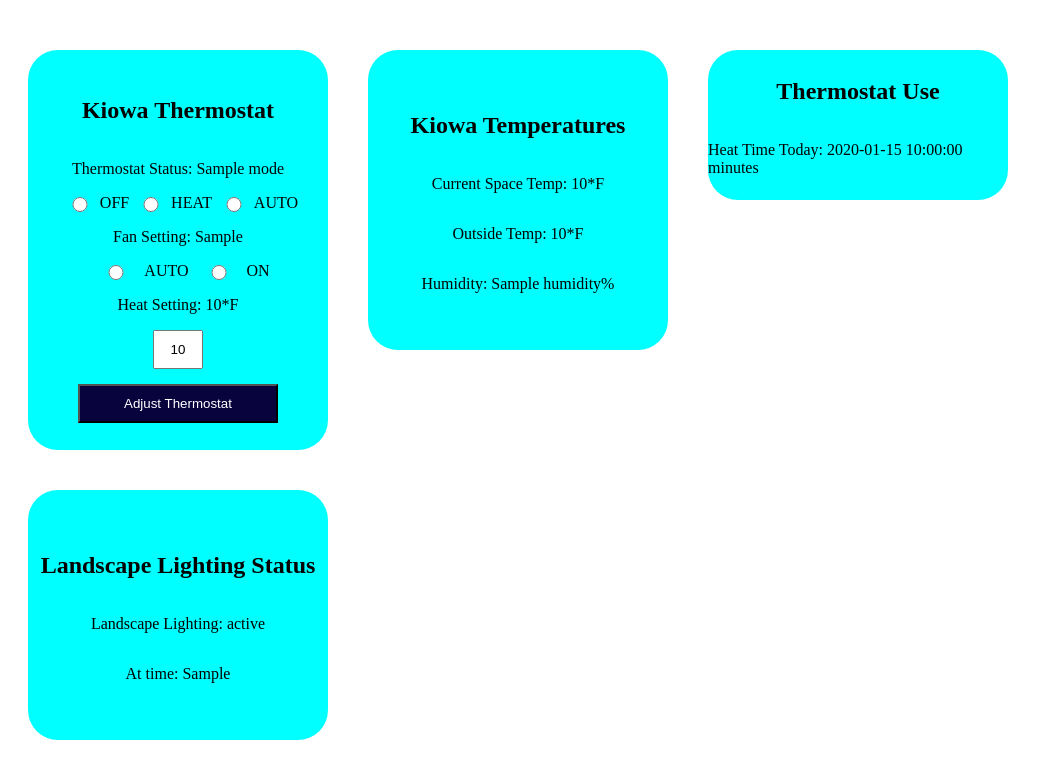
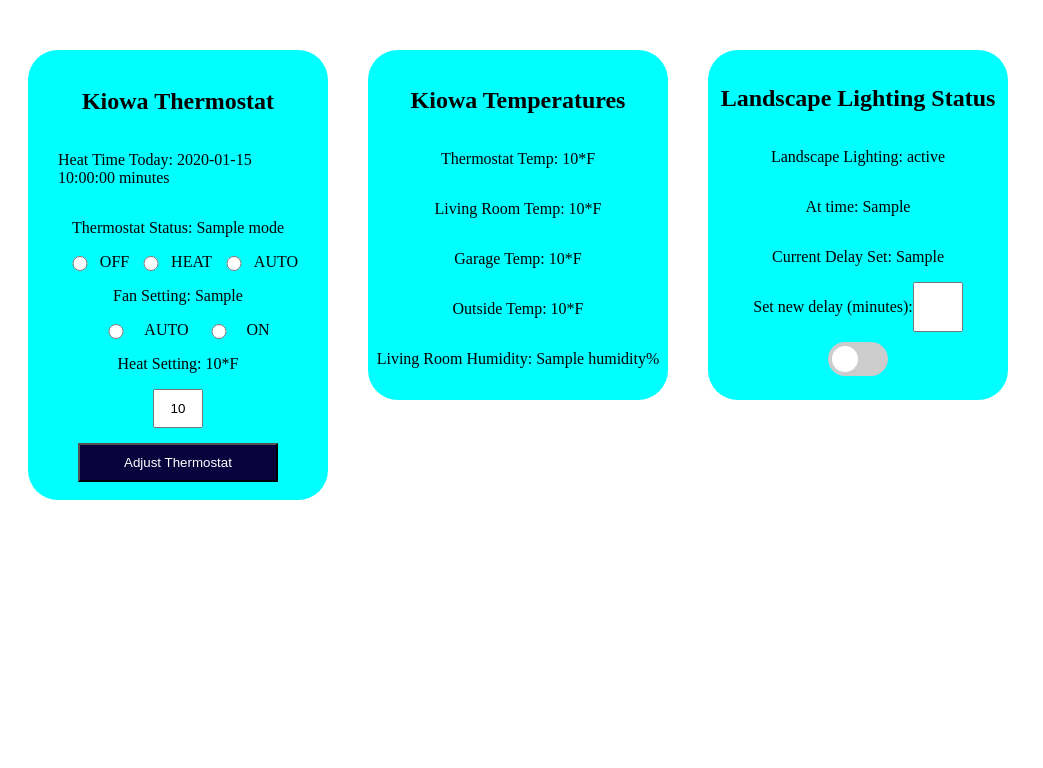
Before and after one commit to sailcali/kiowa-monitor-API, a Flask app: template app/templates/dashboard.html in a window 1280 px wide. Shown: the part 138-906 px from the top of the page, without its empty margins (0-1043 px from the left). After the commit the page ends 638 px from the top, so only its background shows below. Run offline with Flask 2, Linux system fonts and the light colour scheme; the template is opened without the code that fills it: most values are stand-ins (such as "Sample title", 1, 10 or a date in 2020); parts of the project's set-up code (start-up, migrations or seed data) failed here and were passed over.

Commit message:
Added landscape lighting change functionality

```diff
--- a/app/routes.py
+++ b/app/routes.py
@@ -9,10 +9,12 @@ import os
 
 load_dotenv()
 IP = os.environ.get("VENSTAR_IP")
+PI_ZERO_IP = os.environ.get("PI_ZERO_IP")
 VENSTAR_INFO_URL = 'http://' + IP + '/query/info'
 VENSTAR_SENSOR_URL = 'http://' + IP + '/query/sensors'
 VENSTAR_RUNTIMES_URL = 'http://' + IP + '/query/runtimes'
 VENSTAR_CONTROL_URL = 'http://' + IP + '/control'
+GARAGE_PI_STATUS_URL = 'http://' + PI_ZERO_IP + '/get-status'
 
 temps_bp = Blueprint('temps_bp', __name__, url_prefix='/temps')
 venstar_bp = Blueprint('venstar_bp', __name__, url_prefix='/venstar')
@@ -40,6 +42,8 @@ def kiowa_dashboard():
     runtimes = runtime_response.json()
     recent_data = VenstarTemp.query.order_by(VenstarTemp.time.desc()).first()
     landscape_state = LightingStatus.query.order_by(LightingStatus.time.desc()).first()
+    garage_response = requests.get(GARAGE_PI_STATUS_URL)
+    garage_status = garage_response.json()
 
     # Gather the outdoor temp
     remote_temp = 'N/A' # set to N/A in case its not found!
@@ -47,17 +51,23 @@ def kiowa_dashboard():
         if sensor['name'] == 'Remote':
             remote_temp = sensor['temp']
     # Change lighting bool to ON or OFF
-    lighting_bool = {True: 'ON', False: 'OFF'}
+    lighting_bool = {1: 'ON', 0: 'OFF'}
     # Change mode data (0,1,2,3) to understandable strings
     venstar_modes = {0: 'OFF', 1: 'HEAT', 2: 'COOL', 3: 'AUTO'}
     # Change fan state to ON or AUTO
     fan_states = {0: 'AUTO', 1: 'ON'}
-
-    data = {'current_temp': info['spacetemp'], 'outside_temp': remote_temp,
+    # Account for garage temp being null...
+    if garage_status['temperature']:
+        garage_temp = int(garage_status['temperature'])
+    else:
+        garage_temp = 'UNK'
+    data = {'current_temp': int(info['spacetemp']), 'outside_temp': int(remote_temp),
             'heat_temp': int(info['heattemp']), 'cool_temp': int(info['cooltemp']),
             'mode': venstar_modes[info['mode']], 'fan_setting': fan_states[info['fan']], 'humidity': recent_data.humidity,
-            'heat_time': runtimes['runtimes'][-1]['heat1'], 'cool_time': runtimes['runtimes'][-1]['cool1'],
-            'landscape_state': lighting_bool[landscape_state.setting], 'last_landscape_change': landscape_state.time}
+            'living_room_temp': int(recent_data.pi_temp), 'heat_time': runtimes['runtimes'][-1]['heat1'],
+            'cool_time': runtimes['runtimes'][-1]['cool1'], 'landscape_state': lighting_bool[garage_status['lighting_state']],
+            'last_landscape_change': landscape_state.time, 'garage_temp': garage_temp,
+            'current_landscape_delay': garage_status['current_delay']}
 
     return render_template('dashboard.html', data=data)
 
--- a/app/static/css/dashboard.css
+++ b/app/static/css/dashboard.css
@@ -41,7 +41,7 @@ main {
 }
 
 #thermostatContainer {
-    height: 400px;
+    height: 450px;
     width: 300px;
 }
 
@@ -53,22 +53,27 @@ main {
 }
 
 #temperatureContainer {
-  height: 300px;
+  height: 350px;
   width: 300px;
   align-items: center;
 }
 
-#usageContainer {
+/* #usageContainer {
 height: 150px;
 width: 300px;
 align-items: center;
-}
+} */
 
 #lightingContainer {
-  height: 250px;
+  height: 350px;
   width: 300px;
   align-items: center;
   }
+
+#landscapeDelaySelector {
+  display: flex;
+  flex-direction: row;
+}
 
 main input {
   width: 50px;
@@ -84,7 +89,7 @@ main input {
   width: 200px;
 }
 
-/* Dropdown Button */
+/*                                                  Dropdown Buttons                          */
 .dropbtn {
     background-color: #04AA6D;
     color: white;
@@ -126,8 +131,73 @@ main input {
       background-color: grey;
   }
 
+/* STILL NEED TO DO THIS */
   /* #dateButtonUsage {
     color: black;
     font-weight: bold;
     background-color: grey;
   } */
+/*                                             = THIS IS FOR THE LIGHTING SELECTOR SWITCH                  */
+/* The switch - the box around the slider */
+.switch {
+  position: relative;
+  display: inline-block;
+  width: 60px;
+  height: 34px;
+  margin: 10px 10px 10px 10px;
+}
+
+/* Hide default HTML checkbox */
+.switch input {
+  opacity: 0;
+  width: 0;
+  height: 0;
+}
+
+/* The slider */
+.slider {
+  position: absolute;
+  cursor: pointer;
+  top: 0;
+  left: 0;
+  right: 0;
+  bottom: 0;
+  background-color: #ccc;
+  -webkit-transition: .4s;
+  transition: .4s;
+}
+
+.slider:before {
+  position: absolute;
+  content: "";
+  height: 26px;
+  width: 26px;
+  left: 4px;
+  bottom: 4px;
+  background-color: white;
+  -webkit-transition: .4s;
+  transition: .4s;
+}
+
+input:checked + .slider {
+  background-color: #2196F3;
+}
+
+input:focus + .slider {
+  box-shadow: 0 0 1px #2196F3;
+}
+
+input:checked + .slider:before {
+  -webkit-transform: translateX(26px);
+  -ms-transform: translateX(26px);
+  transform: translateX(26px);
+}
+
+/* Rounded sliders */
+.slider.round {
+  border-radius: 34px;
+}
+
+.slider.round:before {
+  border-radius: 50%;
+}
--- a/app/static/js/dashboard.js
+++ b/app/static/js/dashboard.js
@@ -1,3 +1,4 @@
+
 const venstarModeSetting = () => {
 
     // Check the radio buttons for current HVAC modes
@@ -24,7 +25,11 @@ const venstarModeSetting = () => {
     else if (data.fan_setting === "ON") {
         const radio = document.getElementById('fanon');
         radio.checked = true
-    }
+    };
+    if (data.landscape_state === 'ON') {
+        const slider = document.getElementById("landscapeLightSwitch")
+        slider.checked = true
+    };
 
     // Do not display heat modes in summer / cool modes in winter
     const current_month = new Date().getMonth()
@@ -47,10 +52,43 @@ const changeDateHref = () => {
     console.log(dateInput)
     link.setAttribute('href', "/temps/"+dateInput);
 }
+const adjustLandscapeLighting = () => {
+    const newDelay = document.getElementById("delayDateTime").value
+    var delay = 0
+    if (newDelay != '') {
+        delay = newDelay
+    }
+    if (data.landscape_state === 'ON') {
+        axios.post('http://192.168.86.31/change-state', {
+            state: 0,
+            delay_time: delay
+          })
+          .then(function (response) {
+            console.log(response);
+          })
+          .catch(function (error) {
+            console.log(error);
+          });
+        } else {
+            axios.post('http://192.168.86.31/change-state', {
+            state: 1,
+            delay_time: delay
+          })
+          .then(function (response) {
+            console.log(response);
+          })
+          .catch(function (error) {
+            console.log(error);
+          });
+        };
+
+    };
 
 const registerEvents = () => {
     const dateInput = document.getElementById('dateInputTemp');
     dateInput.addEventListener('input', changeDateHref);
+    const lightingSwitch = document.getElementById('landscapeLightSwitch');
+    lightingSwitch.addEventListener('click', adjustLandscapeLighting);
   };
 
   document.addEventListener('DOMContentLoaded', registerEvents);
--- a/app/templates/dashboard.html
+++ b/app/templates/dashboard.html
@@ -37,6 +37,10 @@
             <form  method="POST" action="/venstar">
                 <div>
                     <h1>Kiowa Thermostat</h1>
+                </div>
+                <div>
+                    <p class='winter'>Heat Time Today: {{data.heat_time}} minutes</p>
+                    <p class='summer'>Cool Time Today: {{data.cool_time}} minutes</p>
                 </div>
                 <div>
                     <p>Thermostat Status: {{data.mode}}</p>
@@ -79,24 +83,37 @@
         </section>
         <section id="temperatureContainer" class="container">
             <h1>Kiowa Temperatures</h1>
-            <p>Current Space Temp: {{data.current_temp}}*F</p>
+            <p>Thermostat Temp: {{data.current_temp}}*F</p>
+            <p>Living Room Temp: {{data.living_room_temp}}*F</p>
+            <p>Garage Temp: {{data.garage_temp}}*F</p>
             <p>Outside Temp: {{data.outside_temp}}*F</p>
-            <p>Humidity: {{data.humidity}}%</p>
+            <p>Living Room Humidity: {{data.humidity}}%</p>
         </section>
-        <section id="usageContainer" class="container">
+        <!-- <section id="usageContainer" class="container">
             <h1>Thermostat Use</h1>
             <p class='winter'>Heat Time Today: {{data.heat_time}} minutes</p>
             <p class='summer'>Cool Time Today: {{data.cool_time}} minutes</p>
-        </section>
+        </section> -->
         <section id="lightingContainer" class="container">
             <h1>Landscape Lighting Status</h1>
             <p>Landscape Lighting: {{data.landscape_state}}</p>
             <p>At time: {{data.last_landscape_change}}</p>
+            <p>Current Delay Set: {{data.current_landscape_delay}}</p>
+            <div id="landscapeDelaySelector">
+                <p>Set new delay (minutes): </p>
+                <input id="delayDateTime"></input>
+
+            </div>
+            <label class="switch">
+                <input id='landscapeLightSwitch' type="checkbox">
+                <span class="slider round"></span>
+            </label>
         </section>
     </main>
     <script>
         const data = JSON.parse('{{ data | tojson | safe}}');
 
     </script>
-    <script src="{{ url_for('static', filename='js/dashboard.js') }}"></script>
+    <script src="https://unpkg.com/axios/dist/axios.min.js"></script>
+    <script type="module" src="{{ url_for('static', filename='js/dashboard.js') }}"></script>
 </body>
```
